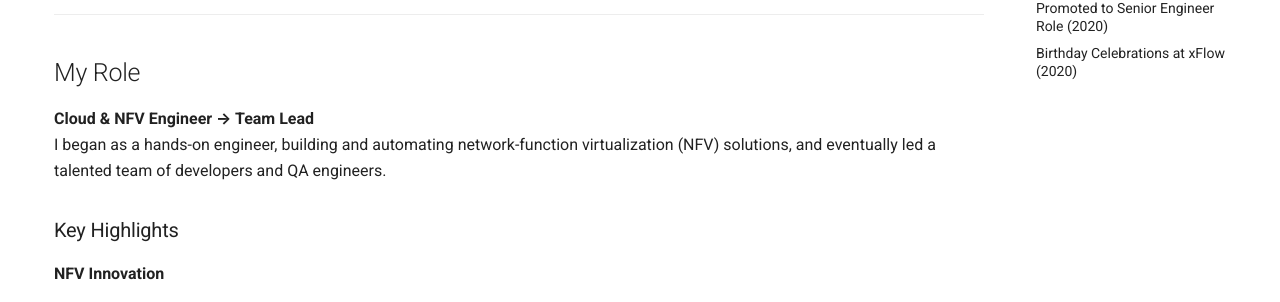
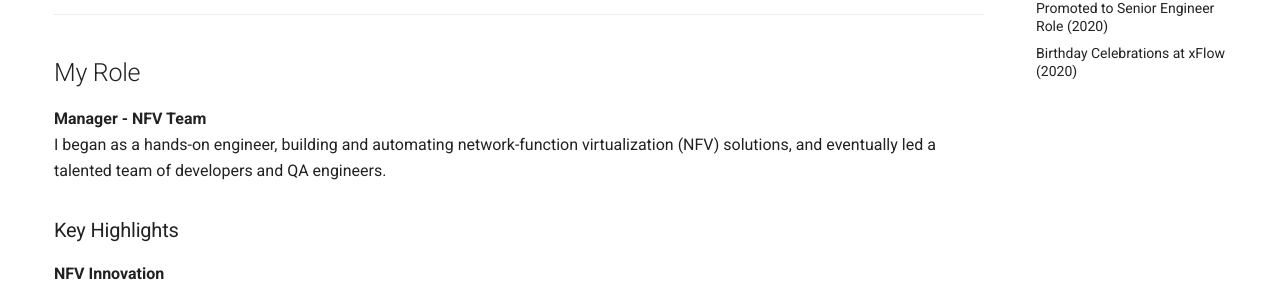
Before and after one commit to ahmadfsbd/portfolio, an MkDocs documentation site: the page built from docs/career/xflow.md, in a window 1280 px wide and 900 px high. Shown: the part 331-633 px from the top of the window. Built offline with MkDocs 1.6.1 and Material for MkDocs 9.7.7, drawn with Linux system fonts in a browser that asks for light colours.

Commit message:
Update xflow.md

```diff
--- a/docs/career/xflow.md
+++ b/docs/career/xflow.md
@@ -7,7 +7,7 @@ xFlow Research was more than a job; it was my launchpad into cutting-edge teleco
 ---
 
 ## My Role
-**Cloud & NFV Engineer → Team Lead**
+**Manager - NFV Team**
 I began as a hands-on engineer, building and automating network-function virtualization (NFV) solutions, and eventually led a talented team of developers and QA engineers.
 
 ### Key Highlights
```
